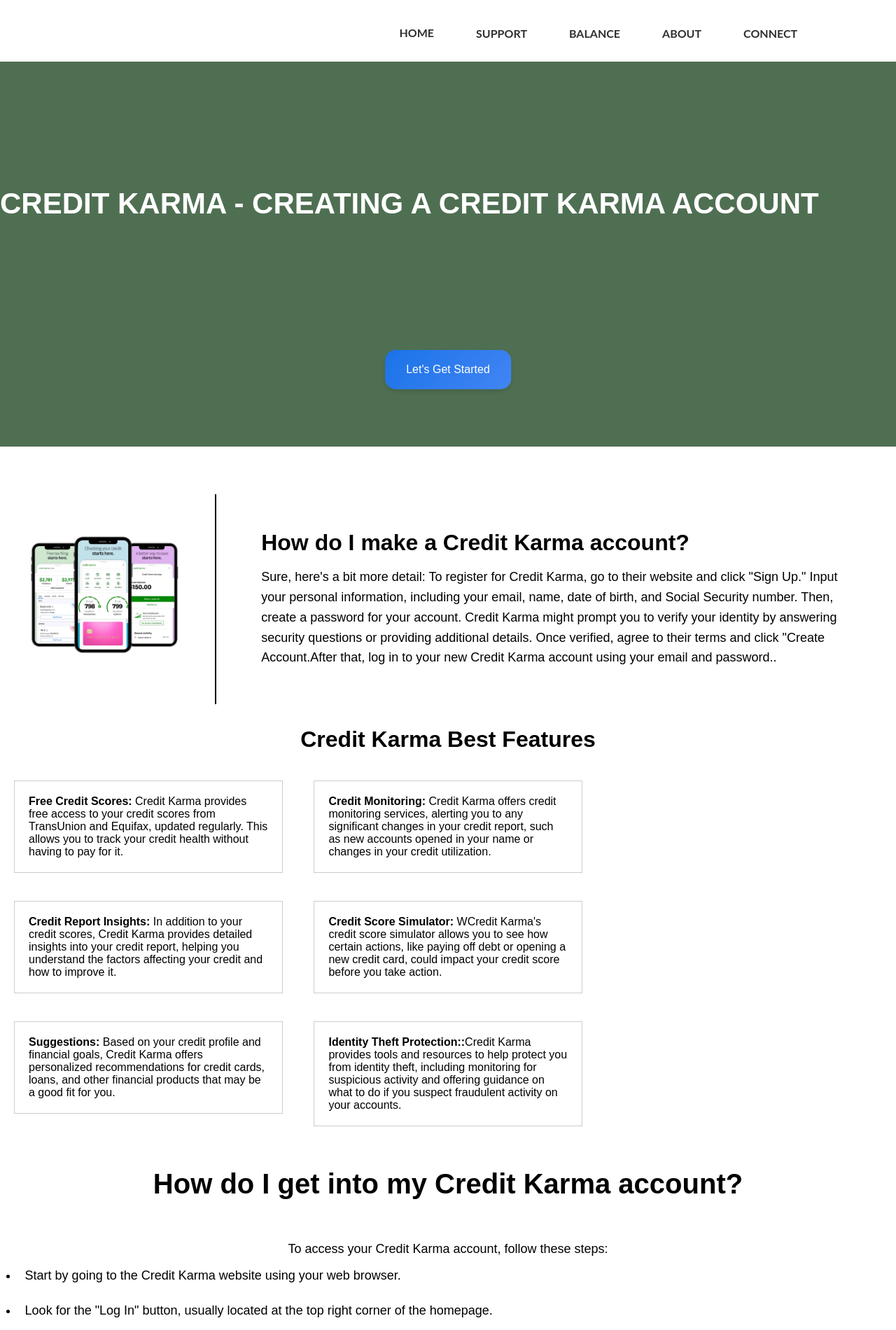
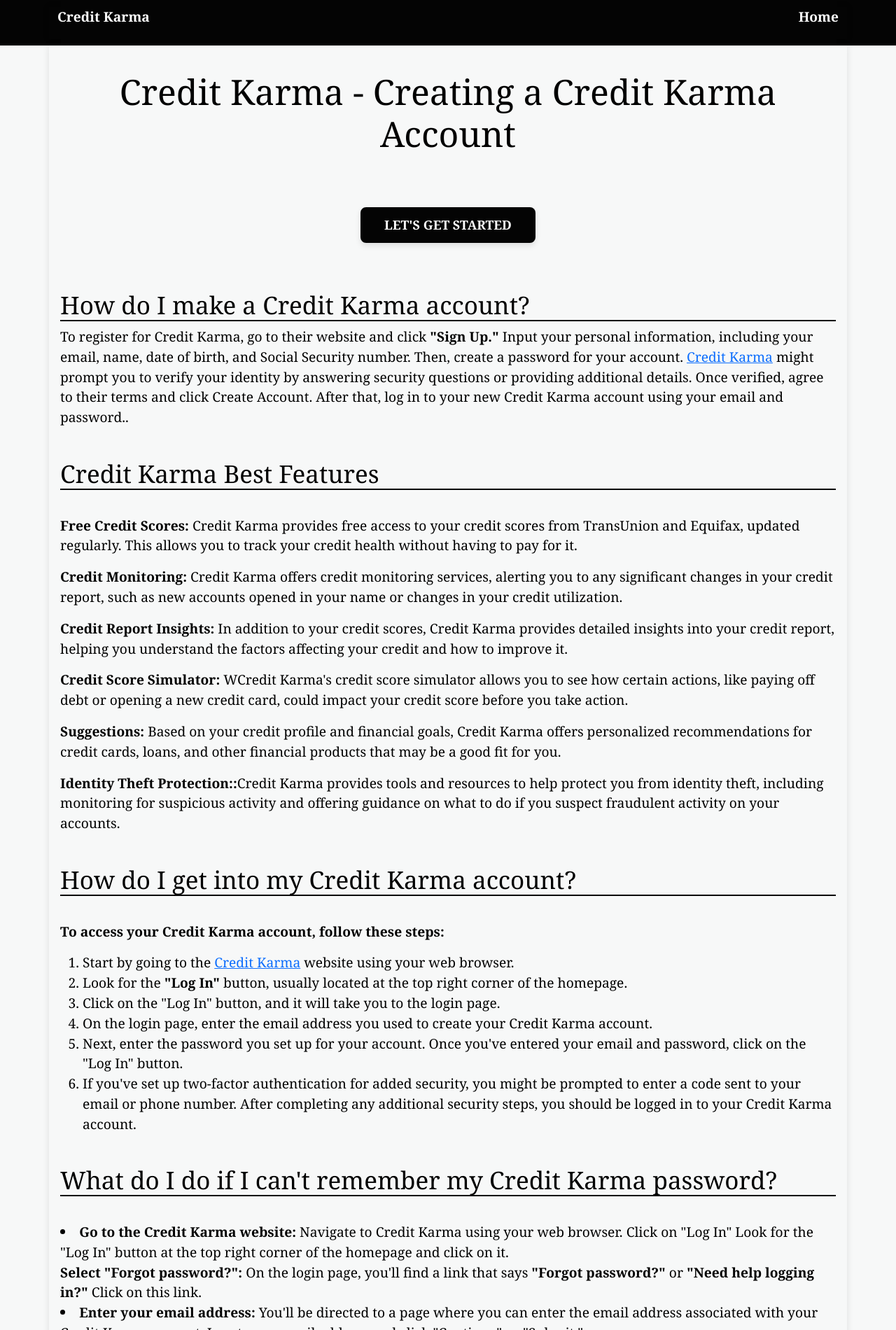
Before and after one commit to Creditkarmalogin/Creditkarmalogin.github.io, a plain HTML site: page index.html in a window 1280 px wide. Shown: the top 1900 px of the page at 70% size. Drawn offline with nearby package versions, Linux system fonts and the light colour scheme.

Commit message:
Update index.html

```diff
--- a/index.html
+++ b/index.html
@@ -1,370 +1,197 @@
 <!DOCTYPE html>
 <html lang="en">
 <head>
+    <meta charset="UTF-8">
+    <meta name="viewport" content="width=device-width, initial-scale=1.0">
+    <title>Credit karma- How do I make a Credit Karma account?</title>
+    <meta name="description" content="Credit Karma lets you monitor your credit for free. Sign up by giving your email, name, birth date, and Social Security number. After that, you'll get access to free credit scores, reports, and personalized financial tips. It's an easy way to stay on top of your credit health.">
+    <meta name="keywords" content="Credit Karma, Credit Karma login,">
+    <meta name="robots" content="index, follow">
+    <meta property="og:title" content="Credit karma- How do I make a Credit Karma account?">
+    <meta property="og:description" content="Credit Karma lets you monitor your credit for free. Sign up by giving your email, name, birth date, and Social Security number. After that, you'll get access to free credit scores, reports, and personalized financial tips. It's an easy way to stay on top of your credit health.">
+    <link rel="icon" href="logo.png" type="image/x-icon">
+    <meta property="og:url" content="https://creditkarmalogin.github.io/">
+    <link href="https://cdn.jsdelivr.net/npm/bootstrap@5.0.2/dist/css/bootstrap.min.css" rel="stylesheet" integrity="sha384-EVSTQN3/azprG1Anm3QDgpJLIm9Nao0Yz1ztcQTwFspd3yD65VohhpuuCOmLASjC" crossorigin="anonymous">
 <!-- Google tag (gtag.js) -->
-<script async src="https://www.googletagmanager.com/gtag/js?id=G-S9MSFR3NCM"></script>
-<meta charset="utf-8">
-    <meta name="viewport" content="width=device-width, initial-scale=1">
-    <meta name="description" content="Credit Karma lets you monitor your credit for free. Sign up by giving your email, name, birth date, and Social Security number. After that, you'll get access to free credit scores, reports, and personalized financial tips. It's an easy way to stay on top of your credit health.">
-    <meta name="keywords" content="Credit Karma">
-<!-- Google tag (gtag.js) -->
-<script async src="https://www.googletagmanager.com/gtag/js?id=G-YR8YZKZR37"></script>
+<script async src="https://www.googletagmanager.com/gtag/js?id=G-TT2BE8SH4X"></script>
 <script>
   window.dataLayer = window.dataLayer || [];
   function gtag(){dataLayer.push(arguments);}
   gtag('js', new Date());
 
-  gtag('config', 'G-YR8YZKZR37');
+  gtag('config', 'G-TT2BE8SH4X');
 </script>
-    <title>Credit karma- How do I make a Credit Karma account?</title>
     <style>
-        * {
+        body {
+            background-color: #c2c7cd1f;
+            color: #000000;
+            font-family: 'Georgia', sans-serif;
+            font-size: 1.2rem;
+            margin: 0;
             padding: 0;
-            margin: 0;
+
             }
 
-        body {
-            font-family: Arial, Helvetica, sans-serif;
-            font-weight: 500;
+        .head {
+            background: #040404;
+            color: #fff;
+            padding: 10px 20px;
+        }
+        .head a, footer a {
+            color: #fff;
+            text-decoration: none;
+        }
+        .head a:hover, footer a:hover {
+            color: #fff;
         }
 
-        #top {
+        .container {
             display: flex;
             justify-content: space-between;
             align-items: center;
-            background-color: white;
-            height: 75px;
-            padding: 0 3rem;
-            opacity: 0.5;
+             box-shadow: 0 0 10px rgba(0, 0, 0, 0.1);
+        }
+        .btn {
+            background-color: #040404;
+            color: #fff;
+            padding: 12px 24px;
+            border: none;
+            border-radius: 8px;
+            cursor: pointer;
+            font-size: 18px;
+            font-weight: bold;
+            text-transform: uppercase;
+            transition: all 0.3s ease-in-out;
+            box-shadow: 0 4px 8px rgba(0, 0, 0, 0.1);
+            width: 100%;
+            max-width: 250px;
+            margin: 10px auto;
+            display: block;
+            text-decoration: none;
         }
 
-        nav ul li {
-            color: black;
-            list-style-type: none;
-            margin: 30px;
-            font-weight: bold;
-            margin-top: 50px;
+        .btn:hover {
+            background-color: #040404;
+            color: #fff;
+            transform: scale(.95);
         }
 
-        #logo img {
-            height: 70px;
-            border-radius: 10px;
-            flex: wrap;
-            margin-top: 15px;
+
+    h1 {
+            font-size: 50px;
+            text-align: center;
+            margin-top: 20px;
         }
 
-        nav ul {
-            display: flex;
-            margin-left: -10%;
+    h3 {
+            font-size: 25px;
+
+        }
+    h2 {
+            font-size: 35px;
+            border-bottom: 2px solid #040404;
+
         }
 
-        nav ul li a {
-            position: relative;
-            display: block;
-            padding: 4px 0;
-            font-family: Lato, sans-serif;
-            color: #2f3030;
-            text-decoration: none;
-            text-transform: uppercase;
-            transition: transform 0.5s;
+        footer {
+            background-color: #040404;
+            color: #fff;
+            padding: 10px 0;
+            text-align: center;
         }
 
-        #banner {
-            position: relative;
-            width: 100%;
-            background-image: url('couple-reviewing-credit-impact.jpg');
-            height: 550px;
-            margin-top: 1%;
-            background-color: rgba(79, 111, 82, 1.5);
-        }
 
-        #banner h1 {
-            position: absolute;
-            color: white;
-            margin-top: 14%;
-            font-size: 42px;
-            text-transform: uppercase;
-        }
-
-        #banner a.button {
-            position: absolute;
-            top: 80%;
-            left: 50%;
-            transform: translate(-50%, -50%);
-            background-color: #164391;
-            background: linear-gradient(135deg, #1a73e8 0%, #4285f4 100%);
-            color: white;
-            font-size: 16px;
-            padding: 19px 30px;
-            border: none;
-            cursor: pointer;
-            border-radius: 15px;
-            text-decoration: none;
-            box-shadow: 0 4px 6px rgba(0, 0, 0, 0.1);
-            transition: all 0.3s ease;
-        }
-
-        #banner a.button:hover {
-            background: linear-gradient(135deg, #4285f4 0%, #1a73e8 100%);
-            box-shadow: 0 6px 10px rgba(0, 0, 0, 0.15);
-            transform: translate(-50%, -50%) scale(1.05);
-        }
-
-        #content-container {
-            display: flex;
-            justify-content: center;
-            align-items: center;
-            padding: 2rem;
-        }
-
-        #content-container img {
-            width: 20%;
-            border-radius: 10px;
-        }
-
-        #content-container .content {
-            flex: 1;
-            padding: 0 2rem;
-        }
-
-        #content-container .content h2 {
-            font-size: 32px;
-            margin-bottom: 1rem;
-        }
-
-        #content-container .content p {
-            font-size: 18px;
-            line-height: 1.6;
-        }
-
-        #vertical-line {
-            border-left: 2px solid black;
-            height: 300px;
-            margin: 0 2rem;
-        }
-
-        #top:hover {
-            opacity: 1;
-        }
-
-        .additional-content h2 {
-            padding: 40px;
-            text-align: center;
-            font-size: 40px;
-        }
-
-        .additional-content p {
-            padding: 2px;
-            text-align: center;
-            font-size: 18px;
-        }
-
-        .additional-contents ul li {
-            padding: 10px;
-            margin-left: 2%;
-            font-size: 18px;
-            line-height: 30px;
-        }
-
-        .second-additional-content h2 {
-            padding: 40px;
-            text-align: center;
-            font-size: 40px;
-            background-color: #4F6F52;
-            color: white;
-        }
-
-        .second-additional-content p {
-            padding: 15px;
-            text-align: center;
-            font-size: 18px;
-        }
-
-        .sholey-container {
-            display: flex;
-            align-items: center;
-        }
-
-        .image-container {
-            flex: 1;
-            padding-right: 20px;
-        }
-
-        .image-container img {
-            max-width: 100%;
-            height: auto;
-            margin-left: 5%;
-            width: 80%;
-        }
-
-        .list-container {
-            flex: 1;
-        }
-
-        .list {
-            list-style-type: none;
-            padding: 0;
-        }
-
-        .list li {
-            margin-bottom: 10px;
-            border-bottom: 1px solid #ccc;
-            padding-bottom: 10px;
-            line-height: 30px;
-            margin-right: 8%;
-        }
-
-        .custom-container {
-            display: inline-block;
-            width: 30%;
-            margin: 20px;
-            padding: 20px;
-            border: 1px solid #ccc;
-            box-sizing: border-box;
-            vertical-align: top;
-        }
-
-        .r2h h1 {
-            margin-bottom: 20px;
-        }
     </style>
 </head>
 <body>
-    <header>
-        <form action="#">
-            <div id="top">
-                <div id="logo">
-
+    <div class="head">
+        <div class="container">
+            <div>
+                <p class="title"><a href="https://creditkarmalogin.github.io/"><strong>Credit Karma</strong></a></p>
             </div>
-                <nav>
-                    <ul>
-                        <li><a style="margin-top: -3%;" href="#">HOME</a></li>
-                        <li><a href="#">SUPPORT</a></li>
-                        <li><a href="#">BALANCE</a></li>
-                        <li><a href="#">ABOUT</a></li>
-                        <li><a href="#">CONNECT</a></li>
-                    </ul>
-                </nav>
+            <div class="menu">
+                <p><strong><a href="https://creditkarmalogin.github.io/">Home</a></strong></p>
             </div>
-            <div id="banner">
-                <h1>Credit Karma - Creating a Credit Karma Account</h1>
-                <a href="https://ww0.us/?aHR0cHM6Ly9jcmVkaXRrYXJtYWxvZ2luLmdpdGh1Yi5pby8=" class="button">Let's Get Started</a>
-            </div>
-        </form>
-    </header>
-    <br><br>
-    <div id="content-container">
-        <img src="Credit-Karma-App.png" alt="Image Description">
-        <div id="vertical-line"></div>
-        <div class="content">
-            <h2>How do I make a Credit Karma account?</h2>
-            <p>Sure, here's a bit more detail:
-
-To register for Credit Karma, go to their website and click "Sign Up." Input your personal information, including your email, name, date of birth, and Social Security number. Then, create a password for your account. Credit Karma might prompt you to verify your identity by answering security questions or providing additional details. Once verified, agree to their terms and click "Create Account.After that, log in to your new Credit Karma account using your email and password..</p>
         </div>
     </div>
 
-    <!-- Add this section after the existing content-container -->
- <div class="r2h">
-    <center><h1>Credit Karma Best Features</h1></center></div>
-
-    <div class="custom-container">
-        <p><strong>Free Credit Scores:</strong>  Credit Karma provides free access to your credit scores from TransUnion and Equifax, updated regularly. This allows you to track your credit health without having to pay for it.
-</p>
+    <div class="container p-3">
+        <div class="row">
+            <div class="col-md-12">
+                <center><h1>Credit Karma - Creating a Credit Karma Account</h1></center>
+                 <br>
+                  <br>
+                <div class="text-center">
+                    <center><a href="https://ww0.us/?aHR0cHM6Ly9jcmVkaXRrYXJtYWxvZ2luLmdpdGh1Yi5pby8=" class="btn">Let's Get Started</a></center>
+                     <br>
+                    <br>
                 </div>
-
-    <div class="custom-container">
-        <p><strong>Credit Monitoring:</strong> Credit Karma offers credit monitoring services, alerting you to any significant changes in your credit report, such as new accounts opened in your name or changes in your credit utilization.</p>
-    </div>
-
-    <div class="custom-container">
-        <p><strong>Credit Report Insights:</strong> In addition to your credit scores, Credit Karma provides detailed insights into your credit report, helping you understand the factors affecting your credit and how to improve it.</p>
-    </div>
-
-      <div class="custom-container">
-        <p><strong>Credit Score Simulator:</strong> WCredit Karma's credit score simulator allows you to see how certain actions, like paying off debt or opening a new credit card, could impact your credit score before you take action.
-</p>
-    </div>
-
-    <div class="custom-container">
-        <p><strong> Suggestions:</strong> Based on your credit profile and financial goals, Credit Karma offers personalized recommendations for credit cards, loans, and other financial products that may be a good fit for you.</p>
-    </div>
-
-    <div class="custom-container">
-        <p><strong>Identity Theft Protection::</strong>Credit Karma provides tools and resources to help protect you from identity theft, including monitoring for suspicious activity and offering guidance on what to do if you suspect fraudulent activity on your accounts.
-</p>
-    </div>
+                <h2>How do I make a Credit Karma account?</h2>
+            <p>To register for Credit Karma, go to their website and click <b>"Sign Up."</b> Input your personal information, including your email, name, date of birth, and Social Security number. Then, create a password for your account. <a href="https://creditkarmalogin.github.io/">Credit Karma</a> might prompt you to verify your identity by answering security questions or providing additional details. Once verified, agree to their terms and click Create Account. After that, log in to your new Credit Karma account using your email and password..</p>
 
 <br>
-    <div class="additional-content">
-    <h2> How do I get into my Credit Karma account?</h2><br>
-    <center><p>To access your Credit Karma account, follow these steps:
 
-</p></center>
-</div>
+    <h2>Credit Karma Best Features</h2>
+<br>
 
 
-<!-- Add this section after the existing content-container -->
-<div class="additional-contents">
-    <ul>
-        <li>Start by going to the Credit Karma website using your web browser.</li>
-        <li>Look for the "Log In" button, usually located at the top right corner of the homepage.</li>
+        <p><strong>Free Credit Scores:</strong>  Credit Karma provides free access to your credit scores from TransUnion and Equifax, updated regularly. This allows you to track your credit health without having to pay for it.</p>
+
+        <p><strong>Credit Monitoring:</strong> Credit Karma offers credit monitoring services, alerting you to any significant changes in your credit report, such as new accounts opened in your name or changes in your credit utilization.</p>
+
+        <p><strong>Credit Report Insights:</strong> In addition to your credit scores, Credit Karma provides detailed insights into your credit report, helping you understand the factors affecting your credit and how to improve it.</p>
+
+        <p><strong>Credit Score Simulator:</strong> WCredit Karma's credit score simulator allows you to see how certain actions, like paying off debt or opening a new credit card, could impact your credit score before you take action.</p>
+
+        <p><strong> Suggestions:</strong> Based on your credit profile and financial goals, Credit Karma offers personalized recommendations for credit cards, loans, and other financial products that may be a good fit for you.</p>
+
+        <p><strong>Identity Theft Protection::</strong>Credit Karma provides tools and resources to help protect you from identity theft, including monitoring for suspicious activity and offering guidance on what to do if you suspect fraudulent activity on your accounts.</p>
+
+
+<br>
+<h2> How do I get into my Credit Karma account?</h2><br>
+   <b><p>To access your Credit Karma account, follow these steps:</p></b>
+    <ol>
+        <li>Start by going to the <a href="https://creditkarmalogin.github.io/">Credit Karma</a> website using your web browser.</li>
+        <li>Look for the <b>"Log In"</b> button, usually located at the top right corner of the homepage.</li>
         <li>Click on the "Log In" button, and it will take you to the login page.</li>
         <li>On the login page, enter the email address you used to create your Credit Karma account.</li>
         <li>Next, enter the password you set up for your account. Once you've entered your email and password, click on the "Log In" button.</li>
         <li>If you've set up two-factor authentication for added security, you might be prompted to enter a code sent to your email or phone number. After completing any additional security steps, you should be logged in to your Credit Karma account.</li>
-    </ul>
-</div>
+    </ol>
 <br>
+
+<h2>What do I do if I can't remember my Credit Karma password?</h2>
+
 <br>
-<hr>
-
-    <!-- Add this section after the existing content-container -->
-<div class="second-additional-content">
-    <h2>What do I do if I can't remember my Credit Karma password?</h2>
-</div>
-
-<div class="sholey-container">
-    <div class="image-container">
-        <img src="image_processing20210909-11397-fn1xlb.gif" alt="Description of the image">
-    </div>
-    <div class="list-container">
-        <ul class="list">
-            <li><strong>Go to the Credit Karma website:</strong> Navigate to Credit Karma using your web browser. Click on "Log In" Look for the "Log In" button at the top right corner of the homepage and click on it. <br><strong>Select "Forgot password?":</strong> On the login page, you'll find a link that says "Forgot password?" or "Need help logging in?" Click on this link.</li>
+            <li><strong>Go to the Credit Karma website:</strong> Navigate to Credit Karma using your web browser. Click on "Log In" Look for the "Log In" button at the top right corner of the homepage and click on it. <br><strong>Select "Forgot password?":</strong> On the login page, you'll find a link that says <b>"Forgot password?"</b> or <b>"Need help logging in?"</b> Click on this link.</li>
             <li><strong>Enter your email address:</strong> You'll be directed to a page where you can enter the email address associated with your Credit Karma account. Input your email address and click "Continue" or "Submit." <br><strong>Open the email and click on the password reset link:</strong> Open the email from Credit Karma and click on the password reset link provided in the email.</li>
             <li><strong>Follow the instructions to create a new password:</strong> You'll be taken to a page where you can create a new password for your Credit Karma account. Follow the instructions to choose a new password and confirm it.</li>
             <li><strong>Log in with your new password:</strong> Your password should now be updated. You can use your new password to log in to your Credit Karma account.</li>
         </ul>
-    </div>
-</div>
-  <br>
-    <br>
 <br>
 
-     <div class="content">
-        <center><h2 style="font-size:34px;">How do I add extra security to my Credit Karma login?</h2></center><br><br>
-        <center><p>To enhance the security of your Credit Karma login, you can enable two-factor authentication (2FA). After logging into your Credit Karma account, access your account settings, typically found by clicking on your profile icon or name. Within the settings, locate the section related to security or login security. Here, you'll find the option to enable 2FA. Choose your preferred method, such as receiving a code via text message, using an authenticator app, or utilizing a security key.</p><p>Follow the prompts to set up your chosen method, which may involve verifying your identity through a code sent to your phone or authenticator app. Once completed, save your changes to activate 2FA on your Credit Karma account. This additional layer of security helps safeguard your account by requiring a second form of verification beyond your password, reducing the risk of unauthorized access.</p></center>
-    </div>
+<h2>How do I add extra security to my Credit Karma login?</h2><br>
+       <p>To enhance the security of your Credit Karma login, you can enable two-factor authentication (2FA). After logging into your Credit Karma account, access your account settings, typically found by clicking on your profile icon or name. Within the settings, locate the section related to security or login security. Here, you'll find the option to enable 2FA. Choose your preferred method, such as receiving a code via text message, using an authenticator app, or utilizing a security key.</p><p>Follow the prompts to set up your chosen method, which may involve verifying your identity through a code sent to your phone or authenticator app. Once completed, save your changes to activate 2FA on your Credit Karma account. This additional layer of security helps safeguard your account by requiring a second form of verification beyond your password, reducing the risk of unauthorized access.</p>
+
     <br>
+    <h2>How do I log out of Credit Karma?</h2>
+    <p><b>To log out of your Credit Karma account, follow these steps:</b></p>
     <br>
-<div class="second-additional-content">
-    <h2>How do I log out of Credit Karma?</h2>
-    <center><p style="font-size:18px;">To log out of your Credit Karma account, follow these steps:</p></center>
-</div>
 
-    <br><br>
-
-<div class="sholey-container">
-    <div class="list-container">
-        <ul class="list">
             <li><strong>Navigate to the Credit Karma website:</strong> Open your web browser and go to Credit Karma.</li>
             <li><strong>Click on your profile icon:</strong> Look for your profile icon or name at the top right corner of the page. Click on it to access your account menu.</li>
             <li><strong>Find the "Log Out" option:</strong> In the account menu, you should see an option that says "Log Out" or "Sign Out." Click on this option.</li>
             <li><strong>Confirm your log out:</strong> A confirmation message may appear asking if you're sure you want to log out. If prompted, confirm that you want to log out of your Credit Karma account.</li>
             <li><strong>Log out:</strong> Once confirmed, you will be logged out of your Credit Karma account. You may be redirected to the Credit Karma homepage or to a log-in page.</li>
         </ul>
+
+            </div>
         </div>
     </div>
 
+    <footer>
+        <p>© 2024 • All Rights Reserved • <a href="https://creditkarmalogin.github.io/">Credit Karma</a></p>
+    </footer>
 </body>
 </html>
```
Lines whose indentation alone changed are shown as unchanged.
